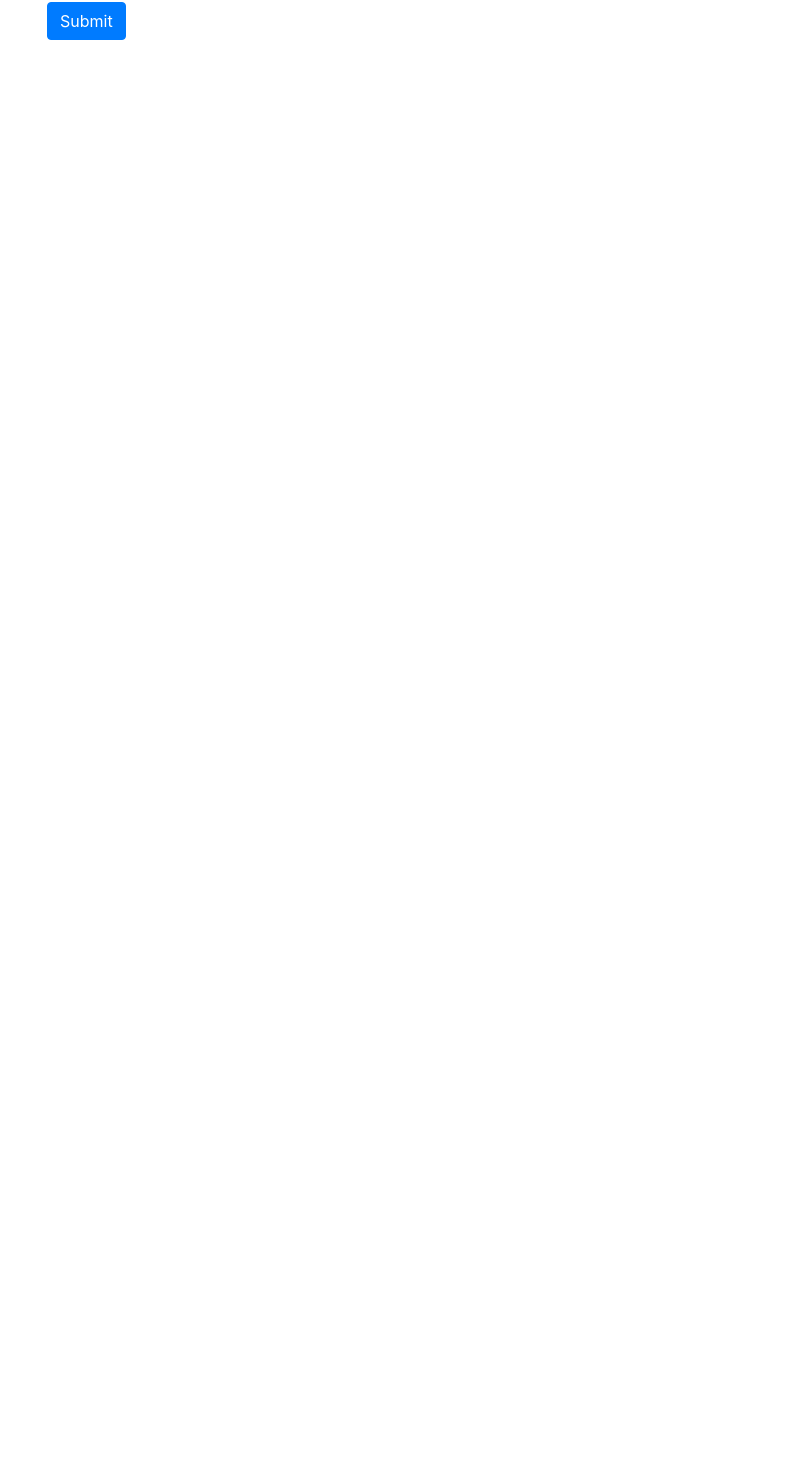
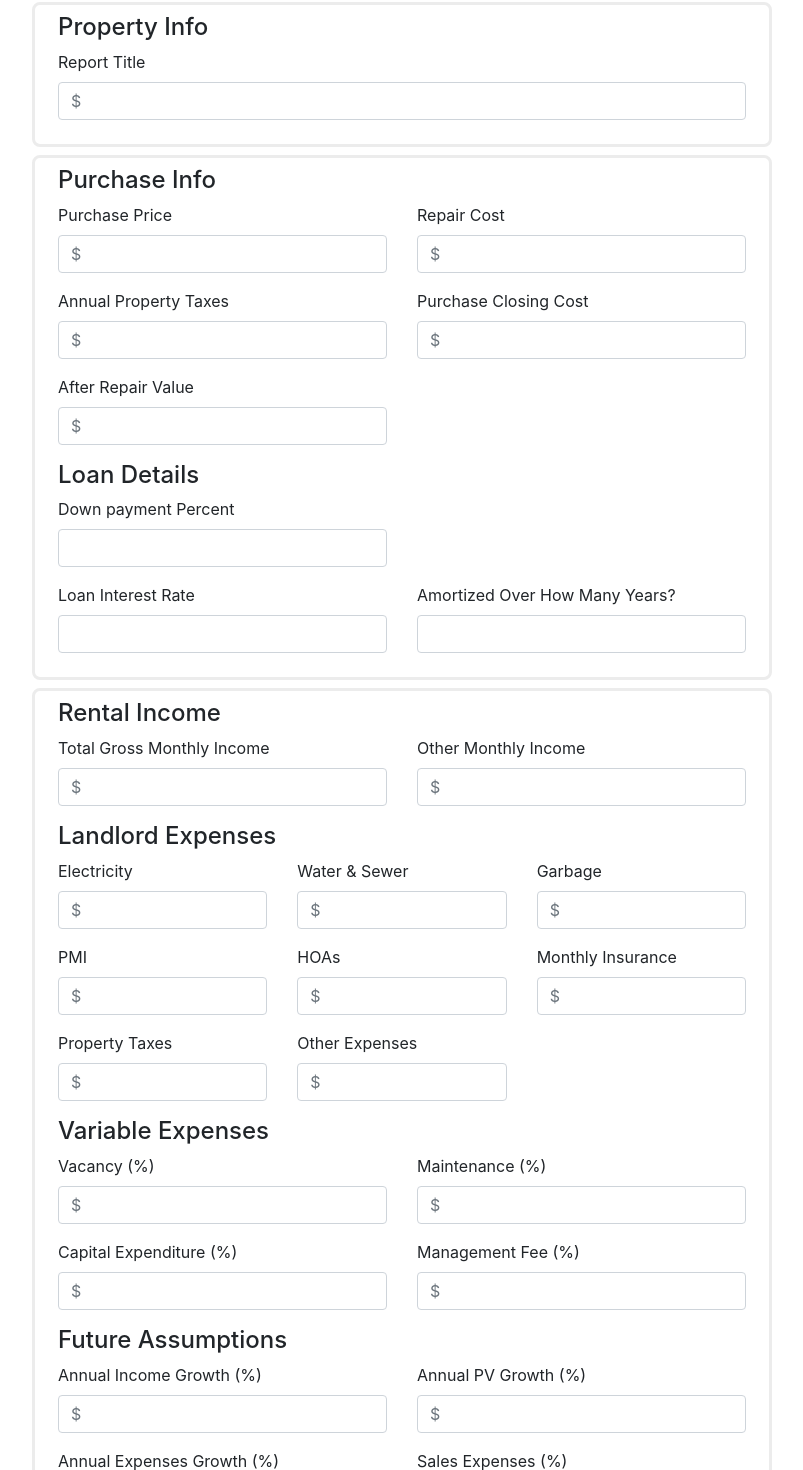
Before and after one commit to jcduran05/rp-calculator, a React (Create React App) app: page / in a window 1280 px wide. Shown: the part 38-1508 px from the top of the page, without its empty margins (238-1041 px from the left). Before the commit the page ends 800 px from the top, so only its background shows below. Built offline with nearby package versions, Linux system fonts and the light colour scheme.

Commit message:
Created state items and templates for form sections. Exploring ways to minimize html.

```diff
--- a/src/Components/App.js
+++ b/src/Components/App.js
@@ -1,25 +1,76 @@
 import React, { Component } from 'react';
 import './App.css';
-import { BrowserRouter as Router, Route, Link } from "react-router-dom";
-import { Container, Row, Col, Form, Button } from 'react-bootstrap';
+// import { BrowserRouter as Router, Route, Link } from "react-router-dom";
+import { Container, Col, Form, Button } from 'react-bootstrap';
 import PropertyInfo from './PropertyInfo';
 import PurchaseInfo from './PurchaseInfo';
 import RentalInfo from './RentalInfo';
 
+let form = {
+  reportTitle: {value: 'Test'},
+  propertyAddress: {value: ''},
+  city: {value: ''},
+  state: {value: ''},
+  zip: {value: ''},
+
+  purchasePrice: {value: 0},
+  repairCost: {value: 0},
+  annualPropertyTaxes: {value: 0},
+  purchaseClosingCost: {value: 0},
+  afterRepairValue: {value: 0},
+
+  downPaymentPercent: {value: 0},
+  loanInterestRate: {value: 0},
+  amortizedOverHowManyYears: {value: 0},
+};
+
+let formDetails = {
+  PropertyInfo: {
+    reportTitle: {
+      type: 'input',
+      size: {
+        md: 12
+      }
+    }
+  },
+  PurchaseInfo: {
+
+  },
+  RentalInfo: {
+
+  }
+};
+
 class App extends Component {
   constructor(props) {
     super(props);
-      this.state = {};
+      this.state = {
+        form
+      };
+  }
+
+  changeHandler = event => {
+    const name = event.target.name;
+    const value = event.target.value;
+    this.setState({
+        form: {
+          [name]: value
+        }
+    });
+  }
+
+  submitFormHandler = event => {
+    event.preventDefault();
+    console.dir(this.refs.name.value); //will give us the name value
   }
 
   render() {
     return (
-      <Router>
         <div className="App">
           <Container>
             <Col md={{ span: 8, offset: 2 }}>
-              <Form>
-                <PropertyInfo />
+              <Form onSubmit={this.submitFormHandler}>
+                <PropertyInfo formDetails={formDetails.PropertyInfo} />
                 <PurchaseInfo />
                 <RentalInfo />
                 <Button variant="primary" type="submit">
@@ -29,7 +80,6 @@ class App extends Component {
             </Col>
           </Container>
         </div>
-      </Router>
     )
   }
 };
--- /dev/null
+++ b/src/Components/FormGroupCreator.js
@@ -0,0 +1,43 @@
+import React from 'react';
+import { Col, Form } from 'react-bootstrap';
+
+function FormGroupCreator(props) {
+	console.log("==========");
+	console.log(props);
+	console.log("==========");
+
+	let formattedLabel = props.id.replace(/([a-z0-9])([A-Z])/g, '$1 $2');
+	formattedLabel = formattedLabel.charAt(0).toUpperCase() + formattedLabel.slice(1);
+
+	let groupDetails= {
+		id: props.id,
+		label: formattedLabel,
+		classes: '',
+ 		type: props.details.type,
+		size: {
+			md: 12
+		}
+	}
+
+	let formType = [];
+	if (groupDetails.type == 'input') {
+		formType.push(<Form.Control
+			key={props.id}
+			type="input"
+			value=""
+			placeholder="$"
+		/>);
+	}
+
+
+	return (
+		<Col md={groupDetails.size.md}>
+			<Form.Group controlId={groupDetails.id}>
+				<Form.Label>{groupDetails.label}</Form.Label>
+				{formType}
+			</Form.Group>
+		</Col>
+	)
+};
+
+export default FormGroupCreator;
--- a/src/Components/PropertyInfo.js
+++ b/src/Components/PropertyInfo.js
@@ -1,10 +1,27 @@
 import React from 'react';
-import './App.css';
-import { Col, Row, Form } from 'react-bootstrap';
+import { Col, Row } from 'react-bootstrap';
+import FormGroupCreator from './FormGroupCreator';
 
-function PropertyInfo() {
+function PropertyInfo(props) {
+	let { formDetails } = props;
+	// let formCompoents = formDetails.map((item) =>{
+		console.log(formDetails)
+	// });
+	let formComponents = [];
+
+	for (let key in formDetails) {
+		formComponents.push(<FormGroupCreator
+			key={key}
+			id={key}
+			details={formDetails[key]}/>)
+	}
+
 	return (
-		<Row >
+		<Row className="row-border">
+			<Col md={12}>
+				<h4>Property Info</h4>
+			</Col>
+			{formComponents}
 		</Row>
 	);
 }
--- a/src/Components/PurchaseInfo.js
+++ b/src/Components/PurchaseInfo.js
@@ -4,7 +4,71 @@ import { Col, Row, Form } from 'react-bootstrap';
 
 function PurchaseInfo() {
   return (
-    <Row>
+    <Row className="row-border">
+      <Col md={12}>
+        <h4>Purchase Info</h4>
+      </Col>
+      {/* Purchase & Expenses */}
+      <Col md={6}>
+        <Form.Group controlId="rpPurchasePrice">
+          <Form.Label>Purchase Price</Form.Label>
+          <Form.Control type="input" placeholder="$" />
+        </Form.Group>
+      </Col>
+      <Col md={6}>
+        <Form.Group controlId="rpRepairCost">
+          <Form.Label>Repair Cost</Form.Label>
+          <Form.Control type="input" placeholder="$" />
+        </Form.Group>
+      </Col>
+
+			{/* Annual Property Taxes */}
+			<Col md={6}>
+				<Form.Group controlId="rpPropertyTaxes">
+					<Form.Label>Annual Property Taxes</Form.Label>
+					<Form.Control type="input" placeholder="$" />
+				</Form.Group>
+			</Col>
+      {/* Closing Cost */}
+      <Col md={6}>
+        <Form.Group controlId="rpClosingCost">
+          <Form.Label>Purchase Closing Cost </Form.Label>
+          <Form.Control type="input" placeholder="$" />
+        </Form.Group>
+      </Col>
+
+      {/* ARV - After Repair Value */}
+      <Col md={6}>
+        <Form.Group controlId="rpARV">
+          <Form.Label>After Repair Value</Form.Label>
+          <Form.Control type="input" placeholder="$" />
+        </Form.Group>
+      </Col>
+      <Col md={6}></Col>
+
+      <Col md={12}>
+        <h4>Loan Details</h4>
+      </Col>
+
+      <Col md={6}>
+        <Form.Group controlId="rpDownPayment">
+          <Form.Label>Down payment Percent</Form.Label>
+          <Form.Control type="input" />
+        </Form.Group>
+      </Col>
+      <Col md={6}></Col>
+      <Col md={6}>
+        <Form.Group controlId="rpLoanInterestRate">
+          <Form.Label>Loan Interest Rate</Form.Label>
+          <Form.Control type="input" />
+        </Form.Group>
+      </Col>
+      <Col md={6}>
+        <Form.Group controlId="rpAmortizedYears">
+          <Form.Label>Amortized Over How Many Years?</Form.Label>
+          <Form.Control type="input" />
+        </Form.Group>
+      </Col>
     </Row>
   );
 }
--- a/src/Components/RentalInfo.js
+++ b/src/Components/RentalInfo.js
@@ -4,7 +4,133 @@ import { Col, Row, Form } from 'react-bootstrap';
 
 function RentalInfo() {
   return (
-    <Row>
+    <Row className="row-border">
+      <Col md={12}>
+        <h4>Rental Income</h4>
+      </Col>
+      {/* Purchase & Expenses */}
+      <Col md={6}>
+        <Form.Group controlId="rpGrossMonthtlyIncome">
+          <Form.Label>Total Gross Monthly Income</Form.Label>
+          <Form.Control type="input" placeholder="$" />
+        </Form.Group>
+      </Col>
+      <Col md={6}>
+        <Form.Group controlId="rpOtherMonthtlyIncome">
+          <Form.Label>Other Monthly Income</Form.Label>
+          <Form.Control type="input" placeholder="$" />
+        </Form.Group>
+      </Col>
+
+      <Col md={12}>
+        <h4>Landlord Expenses</h4>
+      </Col>
+
+      <Col md={4}>
+        <Form.Group controlId="rpExpensesElectricity">
+          <Form.Label>Electricity</Form.Label>
+          <Form.Control type="input" placeholder="$" />
+        </Form.Group>
+      </Col>
+      <Col md={4}>
+        <Form.Group controlId="rpExpensesGarbag">
+          <Form.Label>Water & Sewer</Form.Label>
+          <Form.Control type="input" placeholder="$" />
+        </Form.Group>
+      </Col>
+      <Col md={4}>
+        <Form.Group controlId="rpExpensesGarbag">
+          <Form.Label>Garbage</Form.Label>
+          <Form.Control type="input" placeholder="$" />
+        </Form.Group>
+      </Col>
+      <Col md={4}>
+        <Form.Group controlId="rpExpensesPMI">
+          <Form.Label>PMI</Form.Label>
+          <Form.Control type="input" placeholder="$" />
+        </Form.Group>
+      </Col>
+      <Col md={4}>
+        <Form.Group controlId="rpExpensesHOA">
+          <Form.Label>HOAs</Form.Label>
+          <Form.Control type="input" placeholder="$" />
+        </Form.Group>
+      </Col>
+      <Col md={4}>
+        <Form.Group controlId="rpExpensesInsurance">
+          <Form.Label>Monthly Insurance</Form.Label>
+          <Form.Control type="input" placeholder="$" />
+        </Form.Group>
+      </Col>
+
+      <Col md={4}>
+        <Form.Group controlId="rpExpensesPropertyTaxes">
+          <Form.Label>Property Taxes</Form.Label>
+          <Form.Control type="input" placeholder="$" />
+        </Form.Group>
+      </Col>
+      <Col md={4}>
+        <Form.Group controlId="rpExpensesOther">
+          <Form.Label>Other Expenses</Form.Label>
+          <Form.Control type="input" placeholder="$" />
+        </Form.Group>
+      </Col>
+
+      <Col md={12}>
+        <h4>Variable Expenses</h4>
+      </Col>
+      <Col md={6}>
+        <Form.Group controlId="rpVacancy">
+          <Form.Label>Vacancy (%)</Form.Label>
+          <Form.Control type="input" placeholder="$" />
+        </Form.Group>
+      </Col>
+      <Col md={6}>
+        <Form.Group controlId="rpMaintenance">
+          <Form.Label>Maintenance (%)</Form.Label>
+          <Form.Control type="input" placeholder="$" />
+        </Form.Group>
+      </Col>
+      <Col md={6}>
+        <Form.Group controlId="rpCapitalExpenditure">
+          <Form.Label>Capital Expenditure (%)</Form.Label>
+          <Form.Control type="input" placeholder="$" />
+        </Form.Group>
+      </Col>
+      <Col md={6}>
+        <Form.Group controlId="rpManagementFee">
+          <Form.Label>Management Fee (%)</Form.Label>
+          <Form.Control type="input" placeholder="$" />
+        </Form.Group>
+      </Col>
+
+      <Col md={12}>
+        <h4>Future Assumptions</h4>
+      </Col>
+      <Col md={6}>
+        <Form.Group controlId="rpAnnualIncomeGrowth">
+          <Form.Label>Annual Income Growth (%)</Form.Label>
+          <Form.Control type="input" placeholder="$" />
+        </Form.Group>
+      </Col>
+      <Col md={6}>
+        <Form.Group controlId="rpAnnuaPVGrowth">
+          <Form.Label>Annual PV Growth (%)</Form.Label>
+          <Form.Control type="input" placeholder="$" />
+        </Form.Group>
+      </Col>
+      <Col md={6}>
+        <Form.Group controlId="rpAnnualExpenseGrowth">
+          <Form.Label>Annual Expenses Growth (%)</Form.Label>
+          <Form.Control type="input" placeholder="$" />
+        </Form.Group>
+      </Col>
+      <Col md={6}>
+        <Form.Group controlId="rpSalesExpenses">
+          <Form.Label>Sales Expenses (%)</Form.Label>
+          <Form.Control type="input" placeholder="$" />
+        </Form.Group>
+      </Col>
     </Row>
   );
 }
```
Also changed, not shown: src/Components/Analysis.js (+14 -0 lines).
